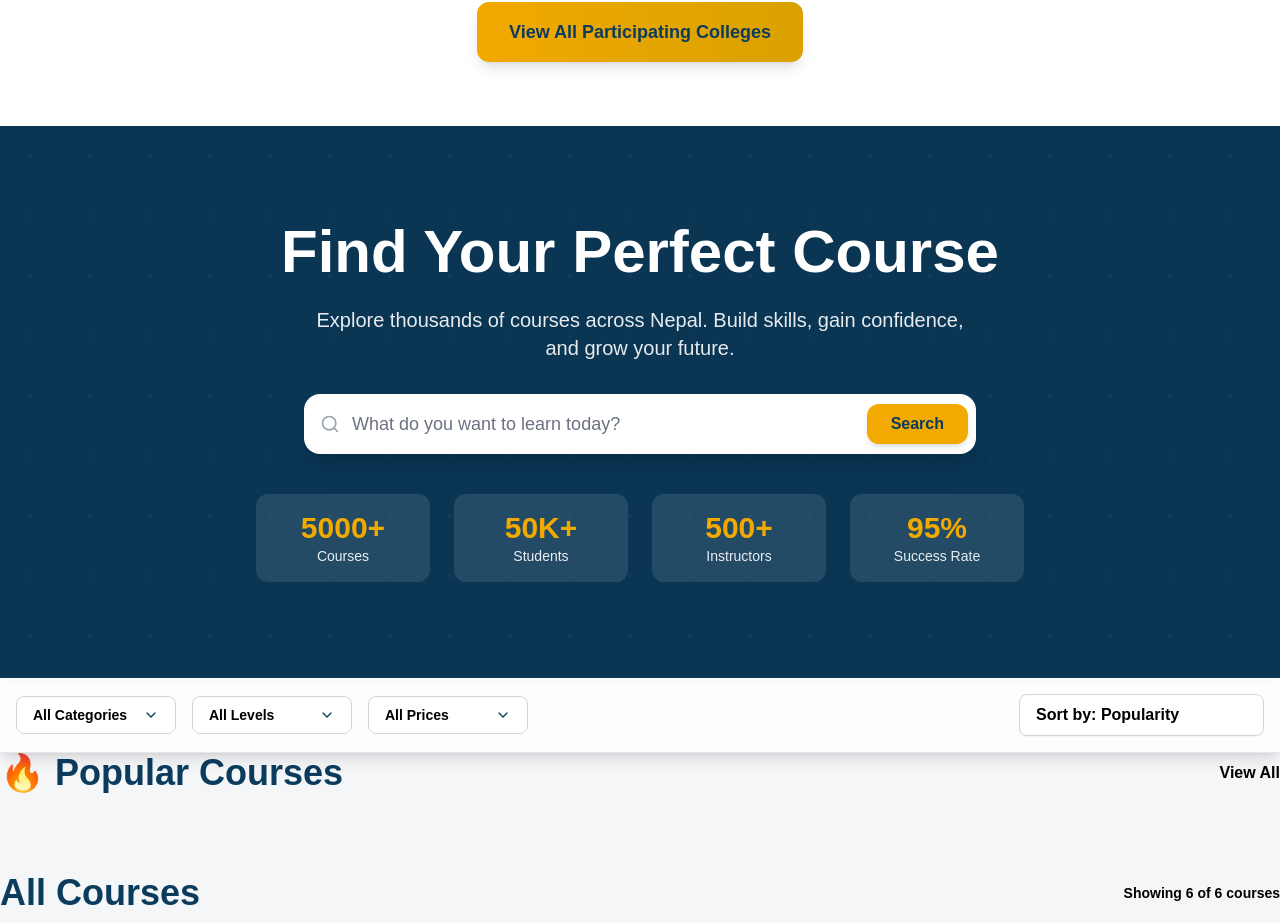
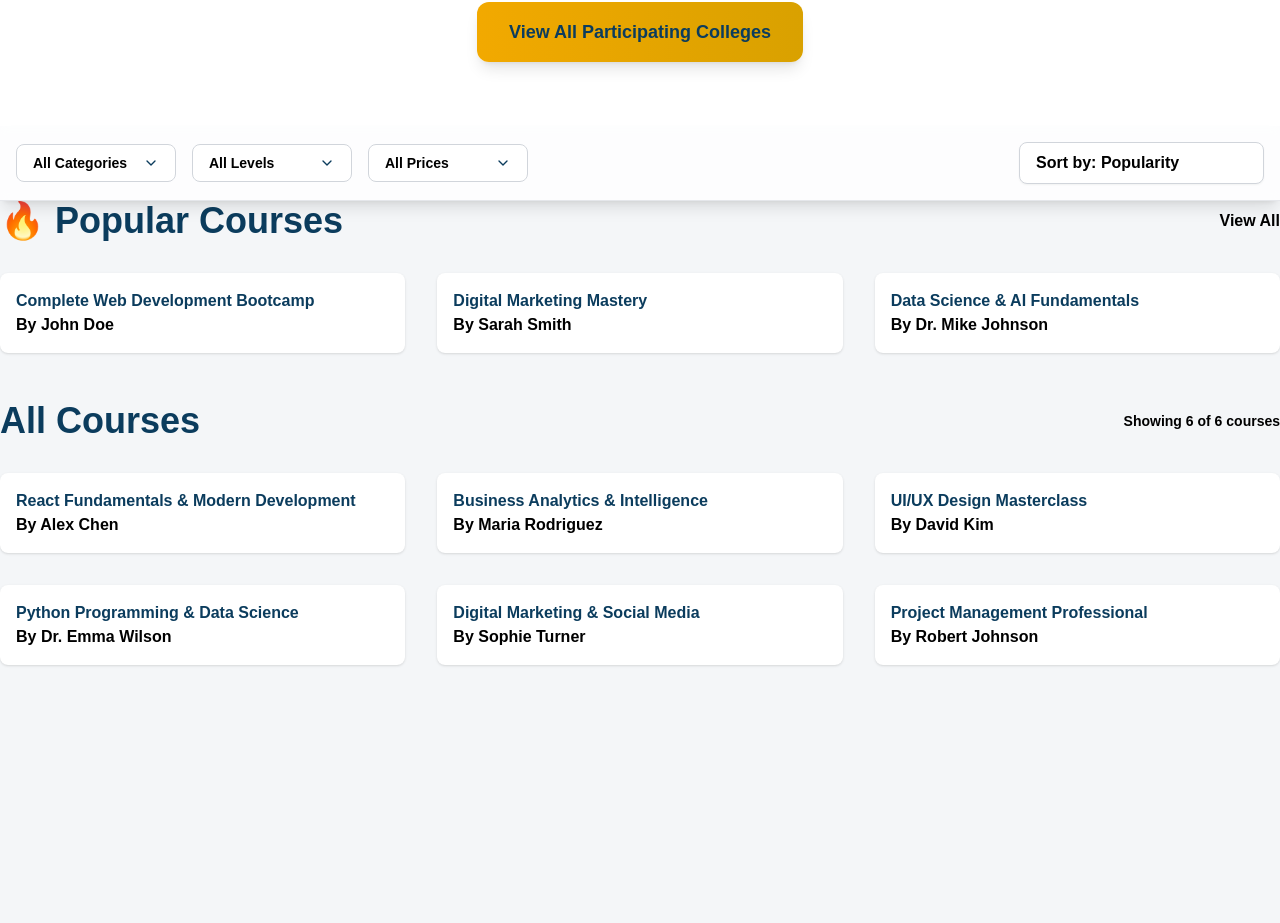
Before and after one commit to Suraj24-stack/edusanjal, a Next.js app in the folder client/: page / in a window 1280 px wide. Shown: the part 2979-3902 px from the top of the page. Built offline with nearby package versions, Linux system fonts and the light colour scheme.

Commit message:
updated the ui

```diff
--- a/client/src/app/courses/components/courseCard.js
+++ b/client/src/app/courses/components/courseCard.js
@@ -2,7 +2,7 @@
 import { useState } from "react";
 
 // Temporary test component
-function CourseCard({ course }) {
+export default function CourseCard({ course }) {
   return (
     <div className="bg-[#FFFFFF] p-4 rounded-lg shadow">
       <h3 className="text-[#0B3C5D] font-semibold">
@@ -14,7 +14,3 @@ function CourseCard({ course }) {
     </div>
   );
 }
-
-export default function PopularCourses() {
-  // rest of your component code...
-}
--- a/client/src/app/courses/page.js
+++ b/client/src/app/courses/page.js
@@ -8,10 +8,10 @@ export const metadata = {
   description: 'Explore thousands of courses across various disciplines in Nepal. Find the perfect course that matches your career goals.',
 };
 
-function CoursesPage() {
+function CoursesPage({ showBanner = true }) {
   return (
     <div className="min-h-screen bg-[#F4F6F8]">
-      <CourseBanner />
+      {showBanner && <CourseBanner />}
       <CourseFilters />
       <PopularCourses />
       <CourseGrid />
--- a/client/src/app/page.js
+++ b/client/src/app/page.js
@@ -22,7 +22,7 @@ export default function Home() {
       <AdmissionFair />
 
       {/* Course Listings - Browse available courses */}
-      <Courses />
+      <Courses showBanner={false} />
     </div>
   );
 }
```
Also changed, not shown: client/src/app/component/Header.js (+4 -8 lines).
